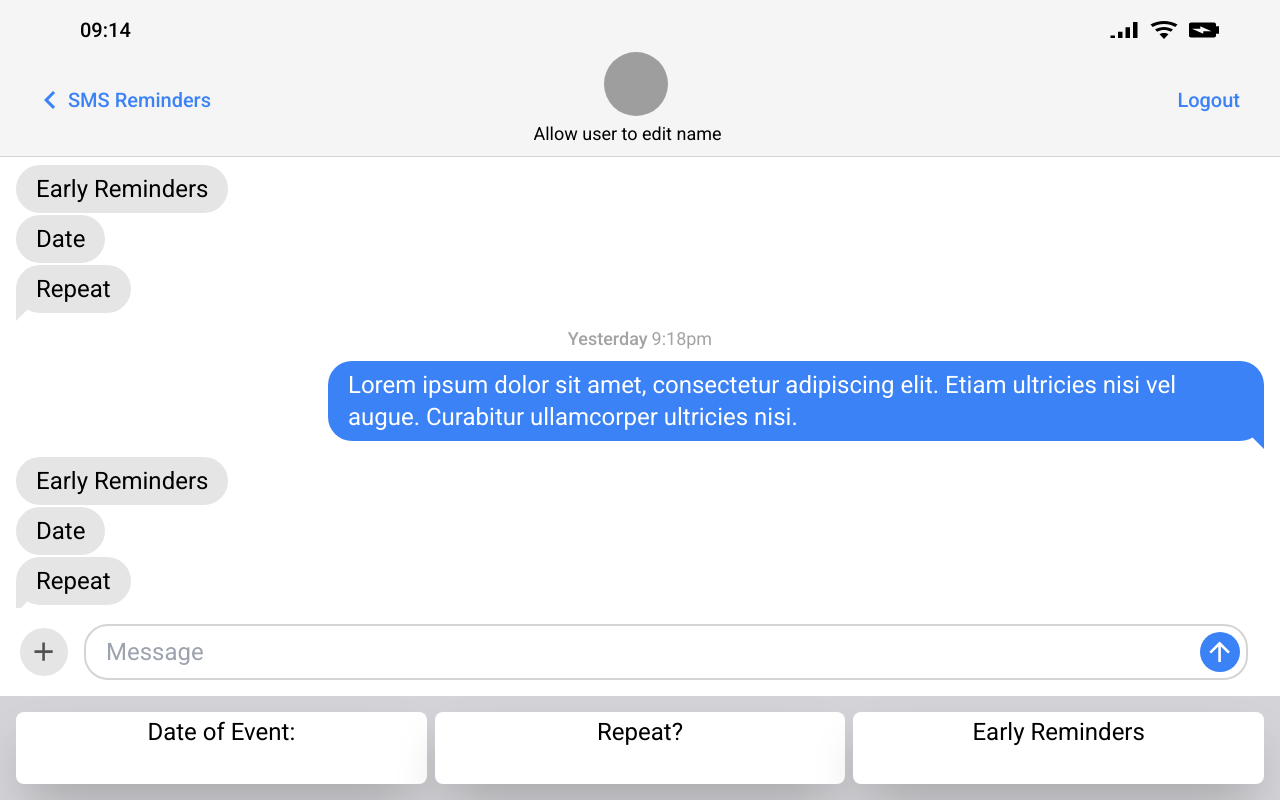
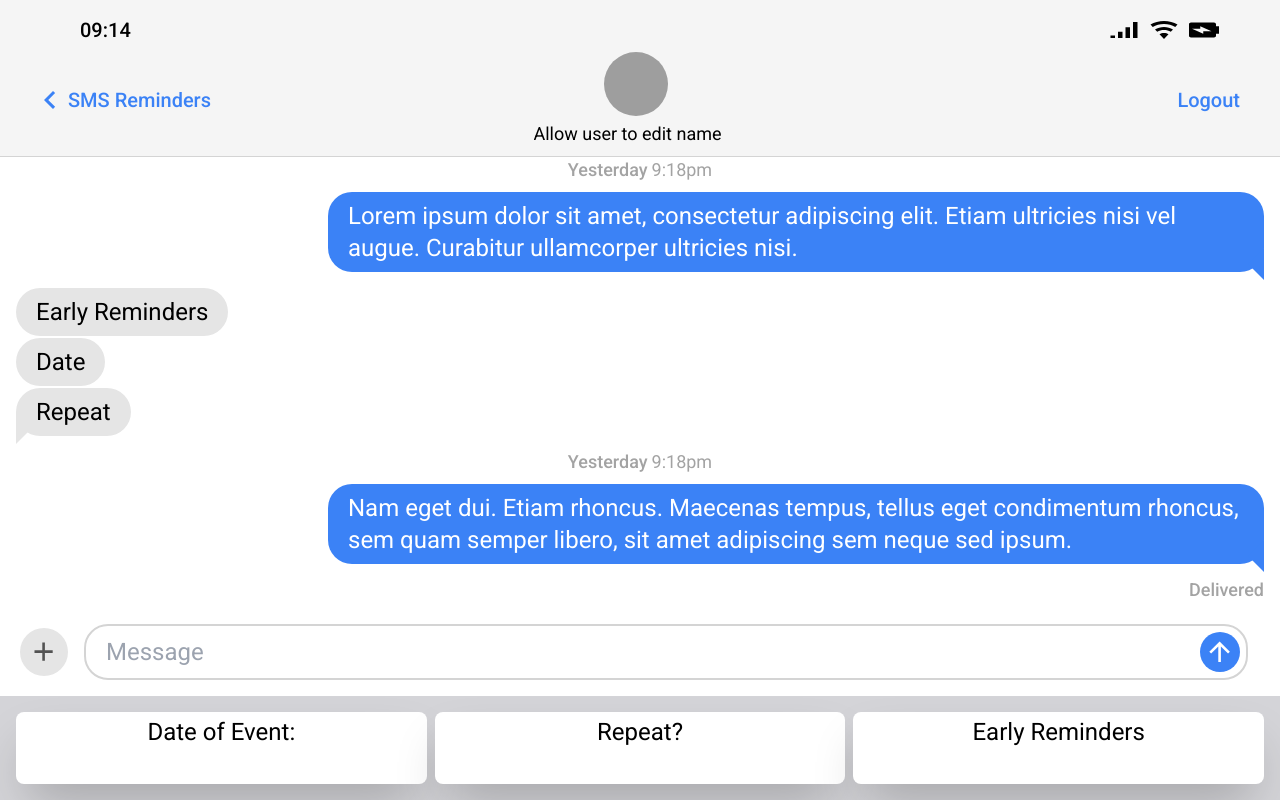
Before and after one commit to jackwatters45/sms-notification-app, a React (Vite) app: page / in a window 1280 px wide. Built offline with nearby package versions, Linux system fonts and the light colour scheme; grey boxes are pictures that could not be loaded.

Commit message:
Messages start at bottom on mount.

```diff
--- a/src/components/History/History.tsx
+++ b/src/components/History/History.tsx
@@ -1,4 +1,5 @@
 import Instructions from "./Instructions";
+import useHistory from "./useHistory";
 
 const MESSAGES = [
 	"Lorem ipsum dolor sit amet, consectetur adipiscing elit. Etiam ultricies nisi vel augue. Curabitur ullamcorper ultricies nisi.",
@@ -8,12 +9,14 @@ const MESSAGES = [
 ];
 
 const History = () => {
+	const { middleRowRef } = useHistory();
+
 	return (
-		<div className="flex-1 overflow-y-auto">
+		<div className="flex-1 overflow-y-auto flex flex-col" ref={middleRowRef}>
 			{MESSAGES.map((message, i) => (
-				<div key={i} className="flex  flex-col gap-1 py-2 px-4 ">
+				<div key={i} className="flex flex-col gap-1 py-2 px-4 ">
 					<Instructions />
-					<div className="self-center text-neutral-400 text-lg my-2 mb-1">
+					<div className="self-center text-neutral-400 text-lg mt-2 mb-1">
 						<span className="font-medium mr-1">Yesterday</span>
 						<span>9:18pm</span>
 					</div>
@@ -22,6 +25,9 @@ const History = () => {
 					</div>
 				</div>
 			))}
+			<div className="self-end text-neutral-400 text-lg font-medium pr-4 my-1">
+				Delivered
+			</div>
 		</div>
 	);
 };
--- /dev/null
+++ b/src/components/History/useHistory.tsx
@@ -0,0 +1,15 @@
+import { useEffect, useRef } from "react";
+
+const useHistory = () => {
+	const middleRowRef = useRef<HTMLDivElement>(null);
+
+	useEffect(() => {
+		if (middleRowRef.current) {
+			middleRowRef.current.scrollTop = middleRowRef.current.scrollHeight;
+		}
+	}, []);
+
+	return { middleRowRef };
+};
+
+export default useHistory;
```
Also changed, not shown: 1 other file (tests, documents, lock files or other folders).
